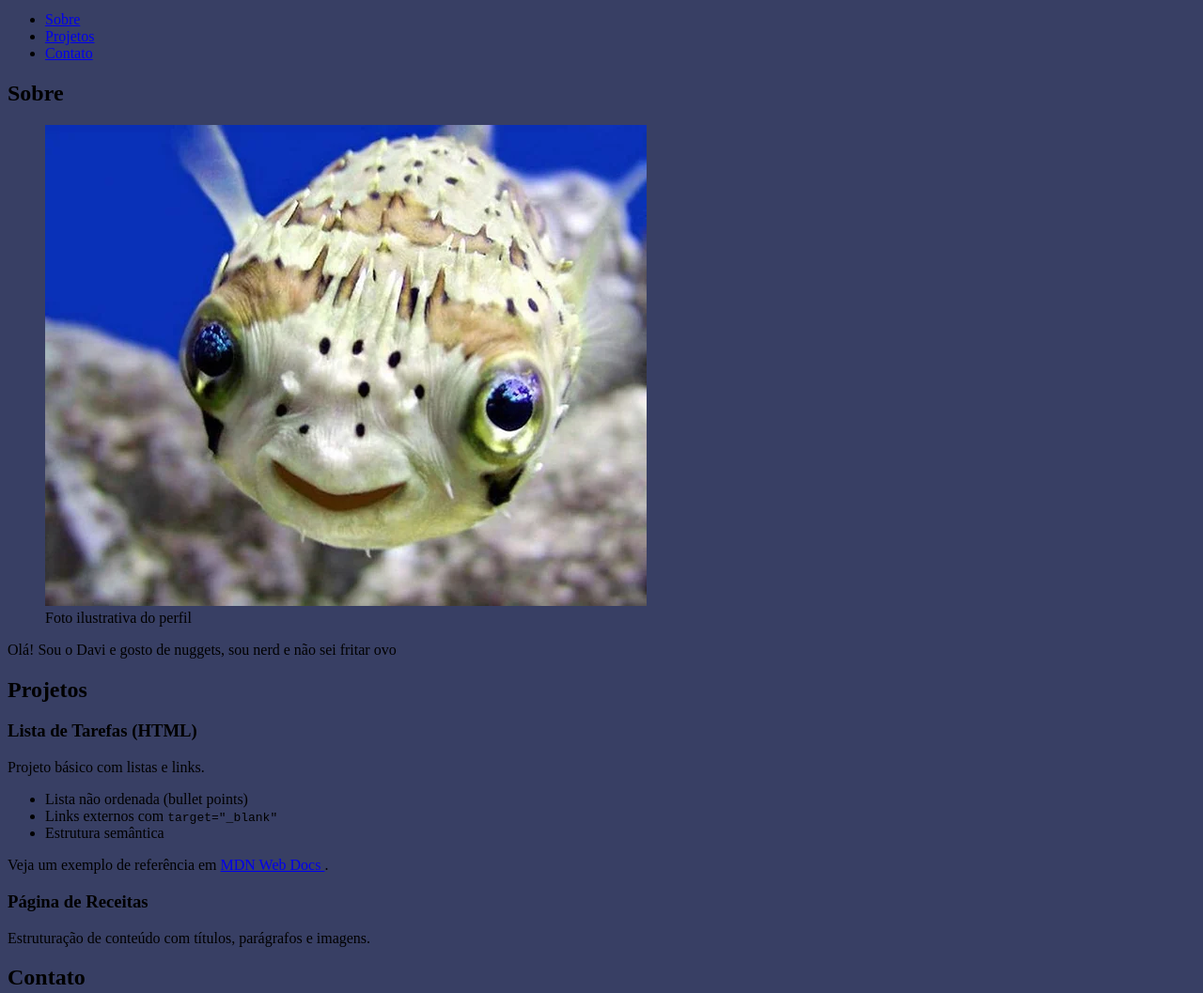
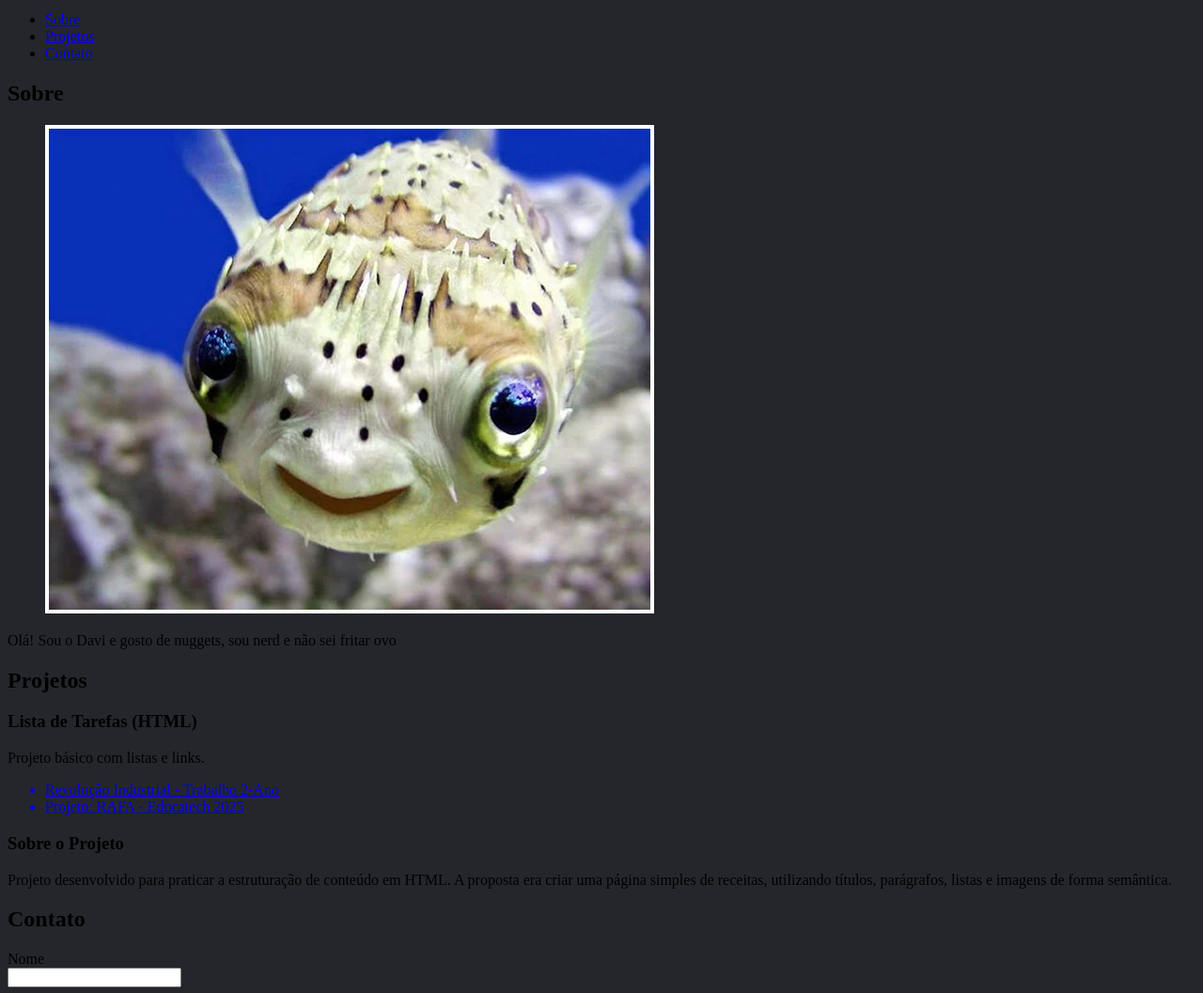
Before and after one commit to D4viAssis/Atividade-Pr-tica-HTML, a plain HTML site: page portfolio-html./Index.html in a window 1280 px wide. Shown: the part 200-1257 px from the top of the page at 94% size. Drawn offline with Linux system fonts and the light colour scheme.

Commit message:
adasdadadsadas

```diff
--- a/portfolio-html./Index.html
+++ b/portfolio-html./Index.html
@@ -23,9 +23,9 @@
 <section id="sobre">
 <h2>Sobre</h2>
 <figure>
-<img src="/ucda9earipr01 (1).webp" alt="Retrato de Davi sorrindo
-de frente.">
-<figcaption>Foto ilustrativa do perfil</figcaption>
+<img src ="/ucda9earipr01 (1).webp" alt="Retrato de Davi sorrindo
+de frente." class="img">
+<figcaption></figcaption>
 </figure>
 <p>
 Olá! Sou o Davi e gosto de nuggets, sou nerd e não sei fritar ovo
@@ -38,21 +38,19 @@ Olá! Sou o Davi e gosto de nuggets, sou nerd e não sei fritar ovo
 <p>Projeto básico com listas e links.</p>
 
 <ul>
-<li>Lista não ordenada (bullet points)</li>
-<li>Links externos com <code>target="_blank"</code></li>
-<li>Estrutura semântica</li>
+  <a href="https://docs.google.com/document/u/1/d/1GbgBK79REHST1mM64i6VUX9gXwzEOXWznWqvicCMoY8/edit?tab=t.0" target="_blank">
+<li>Revolução Industrial - Trabalho 2-Ano</li>
+  <a href="https://docs.google.com/document/d/1QGL8W-rvkw04q6zFJ03ITynkL9Gi_x_oukcNqCVFJfI/edit?usp=sharing" target="_blank">
+<li>Projeto: RAFA - Educatech 2025</li>
 </ul>
-<p>
-Veja um exemplo de referência em
-<a href="https://developer.mozilla.org/pt-BR/docs/Web/HTML"
-target="_blank" rel="noopener">
-MDN Web Docs
-</a>.
-</p>
+ </a>
+
 </article>
 <article>
-<h3>Página de Receitas</h3>
-<p>Estruturação de conteúdo com títulos, parágrafos e imagens.</p>
+<h3>Sobre o Projeto</h3>
+<p>Projeto desenvolvido para praticar a estruturação de conteúdo em HTML.
+      A proposta era criar uma página simples de receitas, utilizando títulos,
+      parágrafos, listas e imagens de forma semântica.</p>
 </article>
 </section>
 <section id="contato">
--- a/portfolio-html./Style.css
+++ b/portfolio-html./Style.css
@@ -1,11 +1,16 @@
 .oi{
     color: rgb(255, 255, 255);
     font-size: 70px;
-    border: 2px solid rgb(130, 173, 194);
+    border: 2px solid rgb(255, 255, 255);
 
 
 }
 body {
-background-color:rgb(56, 63, 100)
+background-color:rgb(37, 38, 43)
 
 }
+.img {
+    border: 4px solid white;
+
+
+}
```
